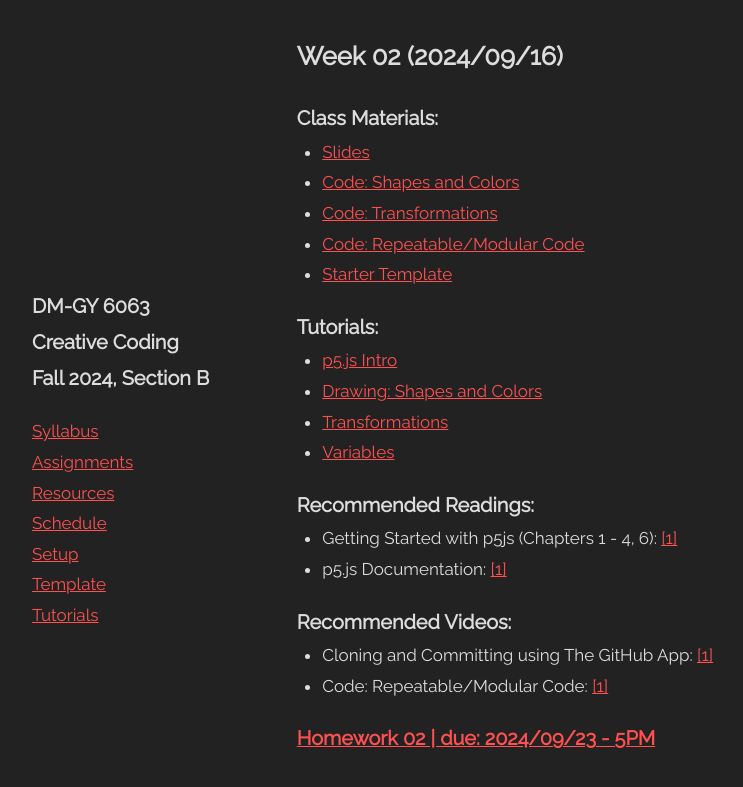
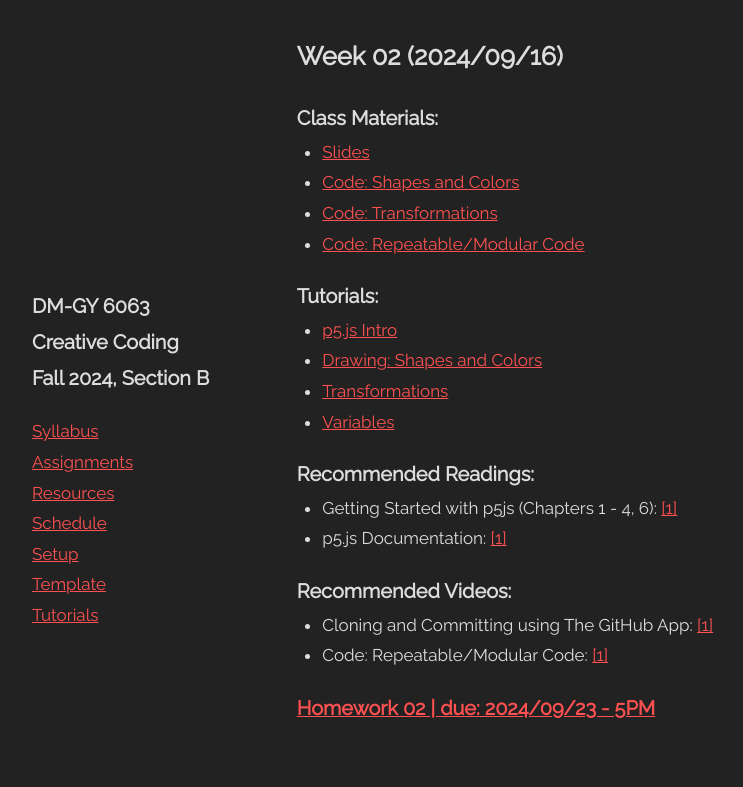
Before and after one commit to DM-GY-6063-2024F-B/DM-GY-6063-2024F-B.github.io, a Jekyll site: the page built from _pages/week/02.md, in a window 1280 px wide. Shown: the top 787 px of the page, without its empty margins (36-779 px from the left). Built offline with Jekyll 4.4.1, drawn with Linux system fonts in a browser that asks for light colours.

Commit message:
remove template link from wk02 links

```diff
--- a/_pages/week/02.md
+++ b/_pages/week/02.md
@@ -10,8 +10,6 @@ class:
     url: https://github.com/DM-GY-6063-2024F-B/WK02B
   - title: "Code: Repeatable/Modular Code"
     url: https://github.com/DM-GY-6063-2024F-B/WK02C
-  - title: Starter Template
-    url: https://github.com/DM-GY-6063-2024F-B/p5js-template
 tutorials:
   - title: p5.js Intro
     url: https://idmp5.github.io/p5/p5-intro/
```
